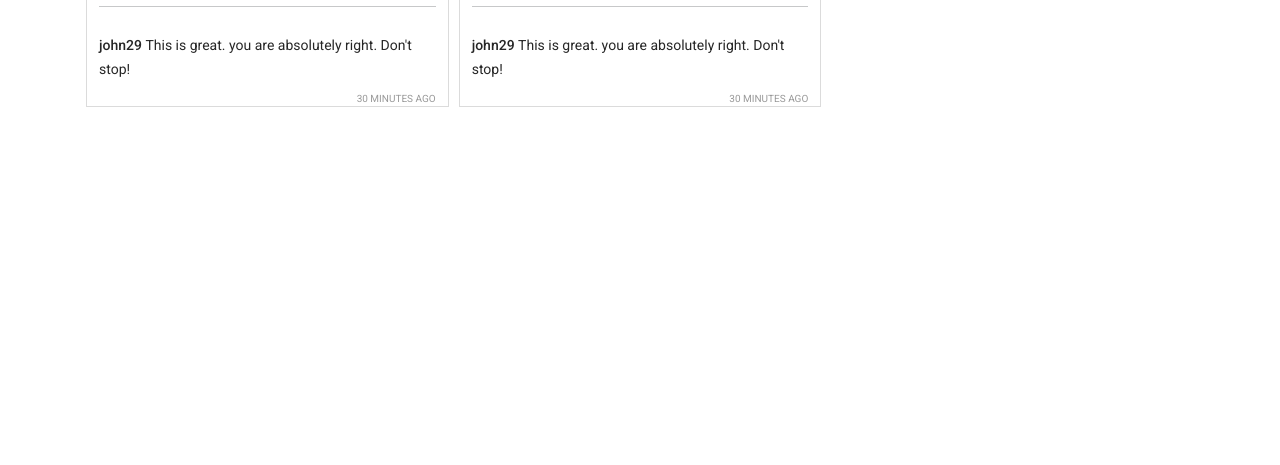
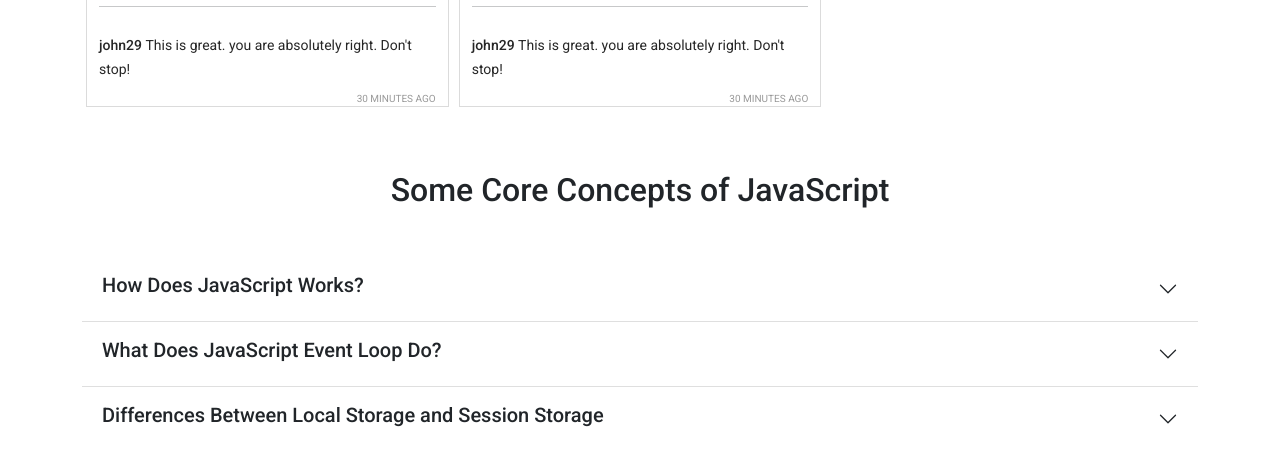
Before and after one commit to Ety-Biswangri/insta-shohor, a plain HTML site: page index.html in a window 1280 px wide. Shown: the part 1425-1890 px from the top of the page. Before the commit the page ends 1548 px from the top, so only its background shows below. Drawn offline with nearby package versions, Linux system fonts and the light colour scheme.

Commit message:
section style is done

```diff
--- a/index.html
+++ b/index.html
@@ -57,8 +57,58 @@
             <h1>Reported posts</h1>
         </div>
     </main>
+
+    <section class="container my-5">
+        <h1 class="text-center fs-2 my-5">Some Core Concepts of JavaScript</h1>
+
+        <div class="accordion accordion-flush" id="accordionFlushExample">
+            <div class="accordion-item">
+                <h2 class="accordion-header" id="flush-headingOne">
+                    <button class="accordion-button collapsed" type="button" data-bs-toggle="collapse"
+                        data-bs-target="#flush-collapseOne" aria-expanded="false" aria-controls="flush-collapseOne">
+                        <h5>How Does JavaScript Works?</h5>
+                    </button>
+                </h2>
+                <div id="flush-collapseOne" class="accordion-collapse collapse" aria-labelledby="flush-headingOne"
+                    data-bs-parent="#accordionFlushExample">
+                    <div class="accordion-body">How Does JavaScript Works?</div>
+                </div>
+            </div>
+
+            <div class="accordion-item">
+                <h2 class="accordion-header" id="flush-headingTwo">
+                    <button class="accordion-button collapsed" type="button" data-bs-toggle="collapse"
+                        data-bs-target="#flush-collapseTwo" aria-expanded="false" aria-controls="flush-collapseTwo">
+                        <h5>What Does JavaScript Event Loop Do?</h5>
+                    </button>
+                </h2>
+                <div id="flush-collapseTwo" class="accordion-collapse collapse" aria-labelledby="flush-headingTwo"
+                    data-bs-parent="#accordionFlushExample">
+                    <div class="accordion-body">What Does JavaScript Event Loop Do?</div>
+                </div>
+            </div>
+
+            <div class="accordion-item">
+                <h2 class="accordion-header" id="flush-headingThree">
+                    <button class="accordion-button collapsed" type="button" data-bs-toggle="collapse"
+                        data-bs-target="#flush-collapseThree" aria-expanded="false" aria-controls="flush-collapseThree">
+                        <h5>Differences Between Local Storage and Session Storage</h5>
+                    </button>
+                </h2>
+                <div id="flush-collapseThree" class="accordion-collapse collapse" aria-labelledby="flush-headingThree"
+                    data-bs-parent="#accordionFlushExample">
+                    <div class="accordion-body">Differences Between Local Storage and Session Storage</div>
+                </div>
+            </div>
+        </div>
+    </section>
+
     <footer></footer>
 
+    <!-- bootstrap js -->
+    <script src="https://cdn.jsdelivr.net/npm/bootstrap@5.1.3/dist/js/bootstrap.bundle.min.js"
+        integrity="sha384-ka7Sk0Gln4gmtz2MlQnikT1wXgYsOg+OMhuP+IlRH9sENBO0LRn5q+8nbTov4+1p"
+        crossorigin="anonymous"></script>
     <!-- add javascript  file  -->
     <script src="./js/app.js"></script>
 </body>
```
